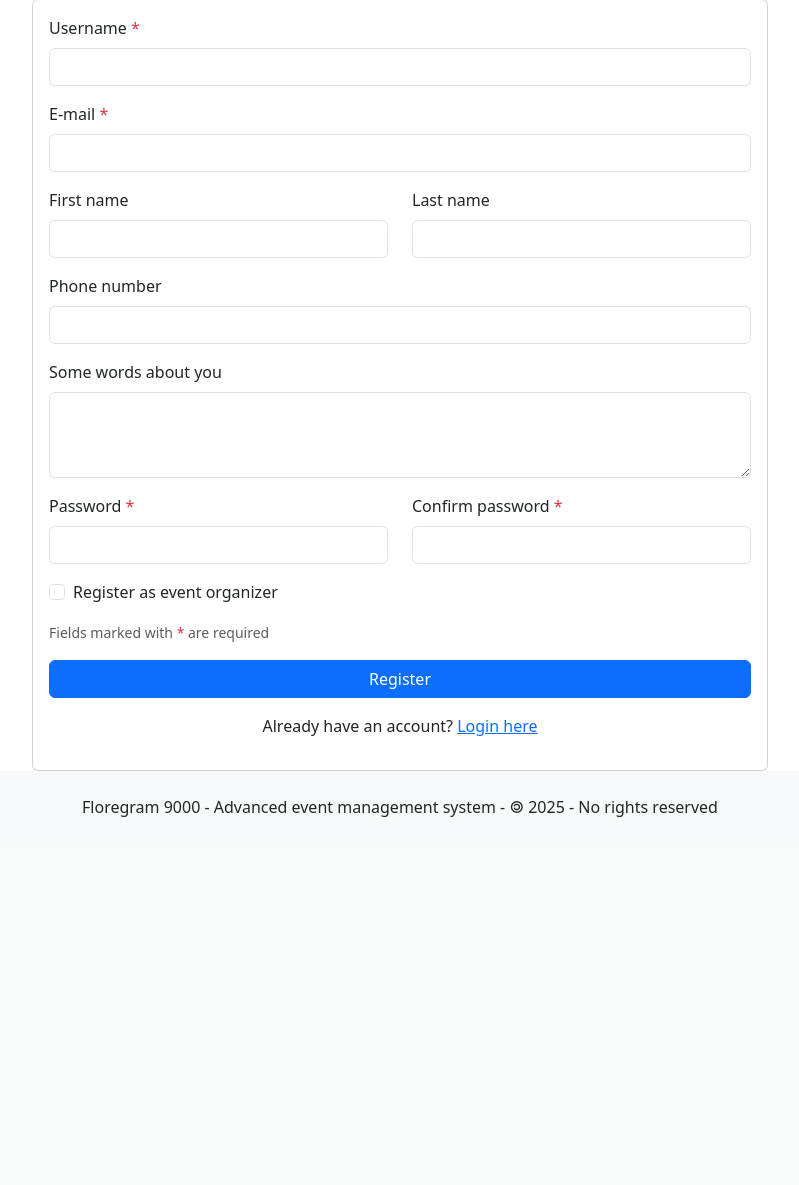
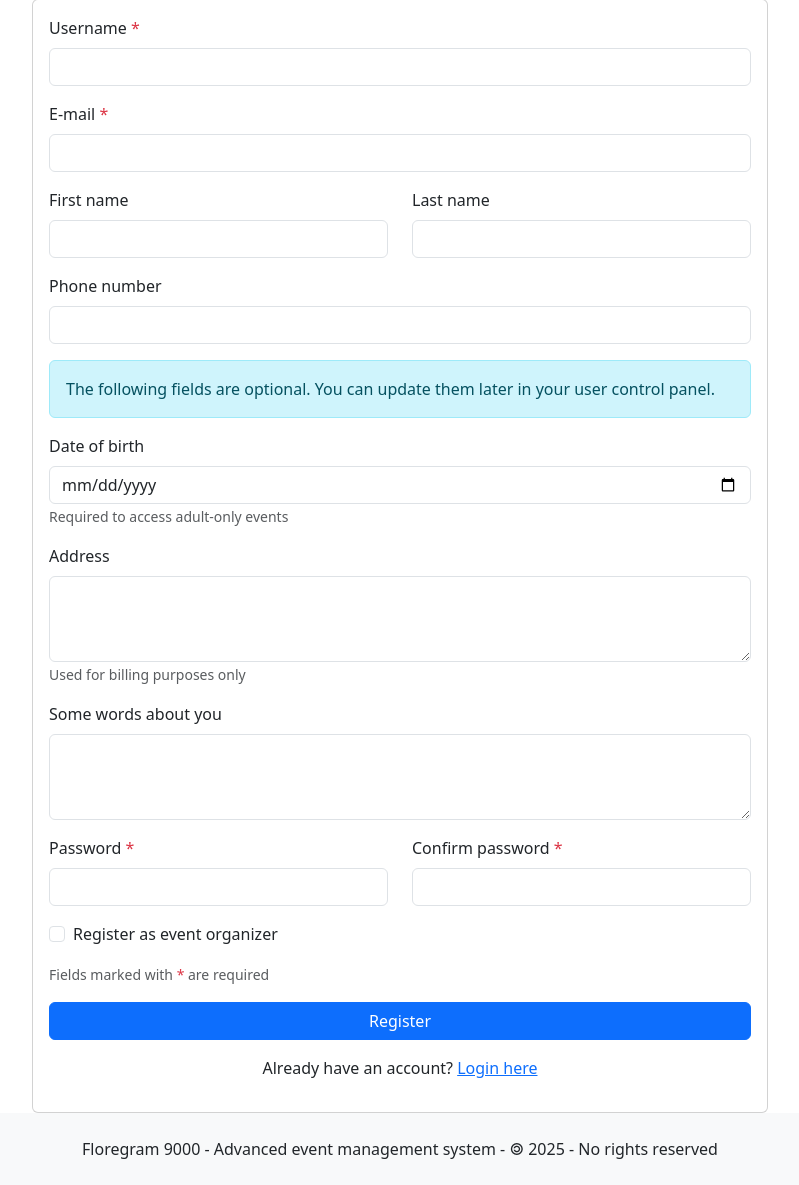
Before and after one commit to vivident4004/PPM-gestore-eventi, a Django app: page /it/users/register/ in a window 1280 px wide. Shown: the part 165-1350 px from the top of the page, without its empty margins (240-1039 px from the left). Before the commit the page ends 982 px from the top, so only its background shows below. Run offline with Django 5.2, Linux system fonts and the light colour scheme.

Commit message:
Migliorata la registrazione e il profilo utente con campi opzionali `date_of_birth` e `address`; aggiunto il pannello di controllo utente.

```diff
--- a/GestoreEventi/models.py
+++ b/GestoreEventi/models.py
@@ -63,6 +63,7 @@ class Event(models.Model):
     image = models.ImageField(upload_to='event_images/', null=True, blank=True)
     categories = models.ManyToManyField(Category, related_name='events', blank=True)
     is_deleted = models.BooleanField(default=False) # per la cancellazione logica
+    is_adult_only = models.BooleanField(default=False, verbose_name=_('Adults Only'), help_text=_('Check this if the event is for adults (18+) only'))
 
     def __str__(self):
         return self.title
--- a/templates/base.html
+++ b/templates/base.html
@@ -136,7 +136,7 @@
                 <ul class="navbar-nav">
                     {% if user.is_authenticated %}
                         <li class="nav-item">
-                            <span class="nav-link">{% trans "Welcome" %}, {{ user.username }}</span>
+                            <a class="nav-link" href="{% url 'user-profile' %}">{% trans "Welcome" %}, {{ user.username }}</a>
                         </li>
                         <li class="nav-item">
                             <a class="nav-link" href="{% url 'logout' %}">{% trans "Logout" %}</a>
--- a/templates/registration/register.html
+++ b/templates/registration/register.html
@@ -67,6 +67,28 @@
                                value="{{ form.phone.value|default:'' }}">
                     </div>
 
+                    <div class="alert alert-info">
+                        {% translate "The following fields are optional. You can update them later in your user control panel." %}
+                    </div>
+
+                    <div class="mb-3">
+                        <label for="{{ form.date_of_birth.id_for_label }}" class="form-label">{% translate "Date of birth" %}</label>
+                        {{ form.date_of_birth.errors }}
+                        <input type="date" name="{{ form.date_of_birth.name }}" id="{{ form.date_of_birth.id_for_label }}"
+                               class="form-control {% if form.date_of_birth.errors %}is-invalid{% endif %}"
+                               value="{{ form.date_of_birth.value|default:'' }}">
+                        <small class="form-text text-muted">{% translate "Required to access adult-only events" %}</small>
+                    </div>
+
+                    <div class="mb-3">
+                        <label for="{{ form.address.id_for_label }}" class="form-label">{% translate "Address" %}</label>
+                        {{ form.address.errors }}
+                        <textarea name="{{ form.address.name }}" id="{{ form.address.id_for_label }}"
+                                 class="form-control {% if form.address.errors %}is-invalid{% endif %}"
+                                 rows="3">{{ form.address.value|default:'' }}</textarea>
+                        <small class="form-text text-muted">{% translate "Used for billing purposes only" %}</small>
+                    </div>
+
                     <div class="mb-3">
                         <label for="{{ form.bio.id_for_label }}" class="form-label">{% translate "Some words about you" %}</label>
                         {{ form.bio.errors }}
--- a/users/models.py
+++ b/users/models.py
@@ -1,6 +1,19 @@
 from django.contrib.auth.models import AbstractUser
 from django.db import models
+from django.utils import timezone
+from datetime import timedelta
+from django.utils.translation import gettext_lazy as _
 
 class CustomUser(AbstractUser):
     phone = models.CharField(max_length=15, blank=True)
     bio = models.TextField(blank=True)
+    date_of_birth = models.DateField(verbose_name=_('Date of Birth'), null=True, blank=True)
+    address = models.TextField(verbose_name=_('Address'), blank=True, help_text=_('Used for billing purposes only'))
+
+    def is_adult(self):
+        """Check if the user is an adult (18 years or older)"""
+        if not self.date_of_birth:
+            return False
+        today = timezone.now().date()
+        age = today.year - self.date_of_birth.year - ((today.month, today.day) < (self.date_of_birth.month, self.date_of_birth.day))
+        return age >= 18
--- a/users/urls.py
+++ b/users/urls.py
@@ -1,7 +1,8 @@
 from django.urls import path
-from .views import RegisterView, custom_logout
+from .views import RegisterView, custom_logout, UserProfileView
 
 urlpatterns = [
     path('register/', RegisterView.as_view(), name='register'),
     path('logout/', custom_logout, name='logout'),
+    path('profile/', UserProfileView.as_view(), name='user-profile'),
 ]
--- a/users/views.py
+++ b/users/views.py
@@ -3,20 +3,33 @@ from django.shortcuts import render, redirect
 from django.contrib.auth import login, logout
 from django.contrib import messages
 from django.contrib.auth.models import Group
-from django.views.generic import CreateView
+from django.views.generic import CreateView, UpdateView
 from django.urls import reverse_lazy
 from .models import CustomUser
 from django import forms
 from django.utils.translation import gettext_lazy as _
+from django.contrib.auth.mixins import LoginRequiredMixin
 
 class UserRegistrationForm(UserCreationForm):
     password1 = forms.CharField(label=_('Password'), widget=forms.PasswordInput)
     password2 = forms.CharField(label=_('Confirm Password'), widget=forms.PasswordInput)
     is_organizer = forms.BooleanField(label=_('Register as Event Organizer'), required=False)
+    date_of_birth = forms.DateField(
+        label=_('Date of Birth'),
+        required=False,
+        widget=forms.DateInput(attrs={'type': 'date'}),
+        help_text=_('Required to access adult-only events')
+    )
+    address = forms.CharField(
+        label=_('Address'),
+        required=False,
+        widget=forms.Textarea(attrs={'rows': 3}),
+        help_text=_('Used for billing purposes only')
+    )
 
     class Meta(UserCreationForm.Meta):
         model = CustomUser
-        fields = UserCreationForm.Meta.fields + ('email', 'first_name', 'last_name', 'phone', 'bio')
+        fields = UserCreationForm.Meta.fields + ('email', 'first_name', 'last_name', 'phone', 'bio', 'date_of_birth', 'address')
 
     # def clean_password2(self):
     #     password1 = self.cleaned_data.get('password1')
@@ -57,3 +70,43 @@ def custom_logout(request):
     logout(request)
     messages.success(request, _('You have been successfully logged out.'))
     return redirect('event-list')
+
+
+class UserProfileForm(forms.ModelForm):
+    """Form for updating user profile information."""
+
+    class Meta:
+        model = CustomUser
+        fields = ['username', 'email', 'first_name', 'last_name', 'date_of_birth', 'address', 'phone', 'bio']
+        widgets = {
+            'username': forms.TextInput(attrs={'class': 'form-control'}),
+            'email': forms.EmailInput(attrs={'class': 'form-control'}),
+            'first_name': forms.TextInput(attrs={'class': 'form-control'}),
+            'last_name': forms.TextInput(attrs={'class': 'form-control'}),
+            'date_of_birth': forms.DateInput(attrs={'class': 'form-control', 'type': 'date'}),
+            'address': forms.Textarea(attrs={'class': 'form-control', 'rows': 3}),
+            'phone': forms.TextInput(attrs={'class': 'form-control'}),
+            'bio': forms.Textarea(attrs={'class': 'form-control', 'rows': 3}),
+        }
+        help_texts = {
+            'date_of_birth': _('Required to access adult-only events'),
+            'address': _('Used for billing purposes only'),
+        }
+
+
+class UserProfileView(LoginRequiredMixin, UpdateView):
+    """View for updating user profile information."""
+
+    model = CustomUser
+    form_class = UserProfileForm
+    template_name = 'users/profile.html'
+    success_url = reverse_lazy('user-profile')
+
+    def get_object(self, queryset=None):
+        """Return the current user's profile."""
+        return self.request.user
+
+    def form_valid(self, form):
+        """Handle valid form submission."""
+        messages.success(self.request, _('Your profile has been updated successfully.'))
+        return super().form_valid(form)
```
Also changed, not shown: GestoreEventi/forms.py (+9 -8 lines), GestoreEventi/views.py (+22 -0 lines), templates/GestoreEventi/my_registrations.html (+7 -0 lines), users/admin.py (+8 -3 lines), GestoreEventi/migrations/0007_event_is_adult_only.py (added), locale/it/LC_MESSAGES/django.po, users/migrations/0002_customuser_address_customuser_date_of_birth.py (added).
